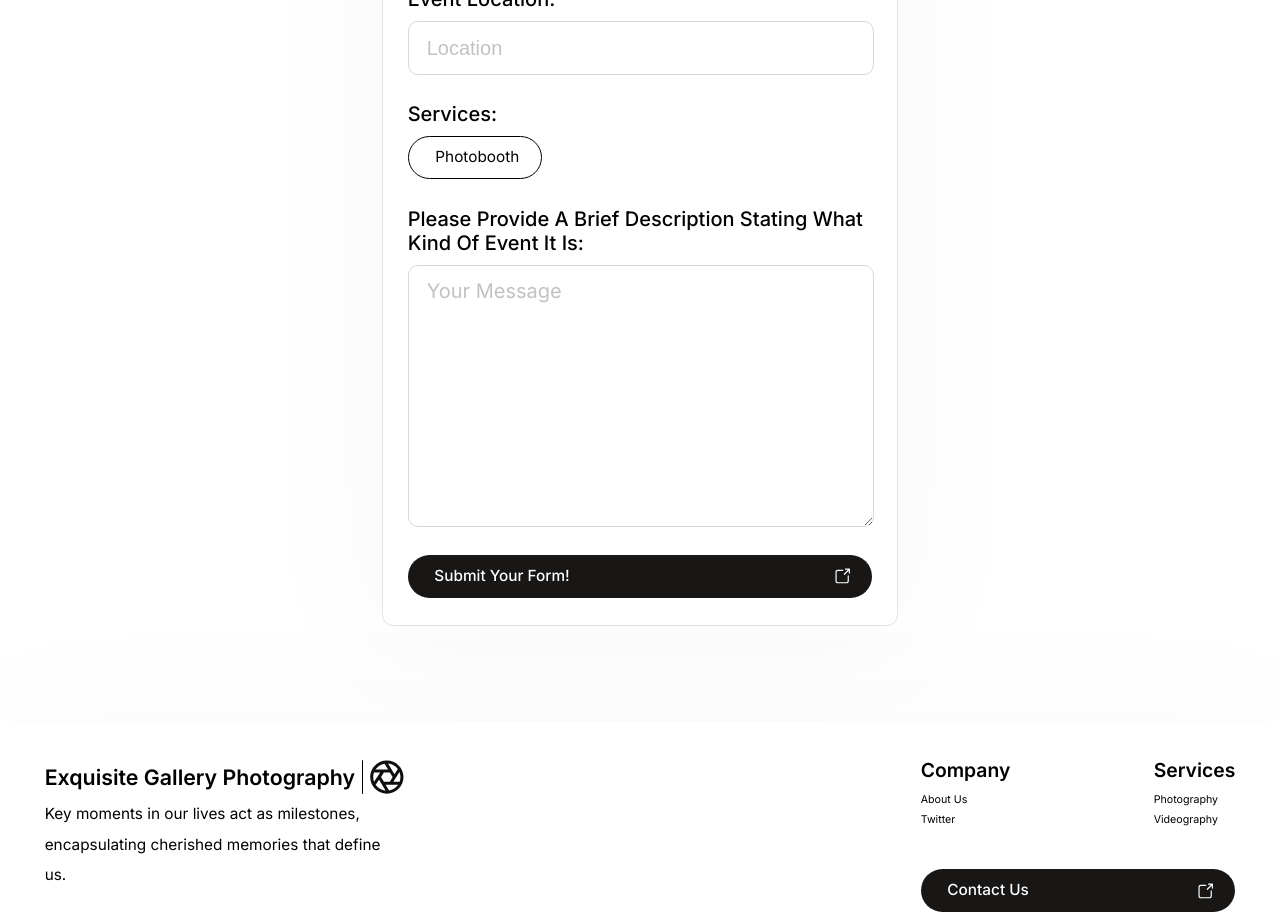
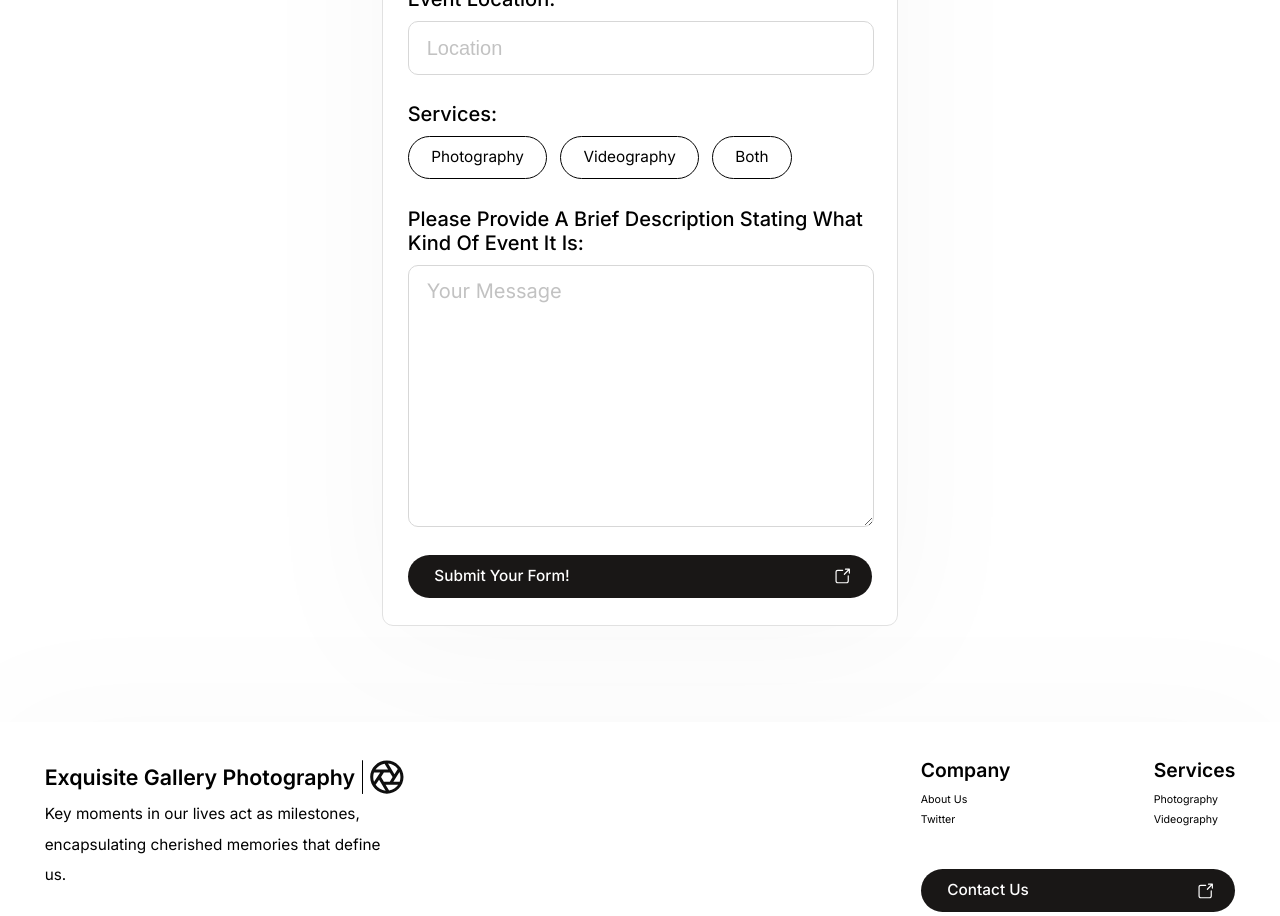
Before and after one commit to Identityofsine/egpparties, a Next.js app: page /consultation in a window 1280 px wide. Shown: the part 900-1816 px from the top of the page. Built offline with nearby package versions, Linux system fonts and the light colour scheme.

Commit message:
added animations

```diff
--- a/src/app/(root)/consultation/page.tsx
+++ b/src/app/(root)/consultation/page.tsx
@@ -1,5 +1,6 @@
 import Button from '@/components/Button';
 import { Input } from '@/components/Input';
+import Services from '@/components/Services';
 import TextArea from '@/components/TextArea';
 import Toggleable from '@/components/Toggleable';
 import '@/styles/pages/consultation.scss';
@@ -41,7 +42,7 @@ export default function Consultation() {
 						<div className="flex column label-gap">
 							<label htmlFor="Event">Services:</label>
 							<div className="flex align-center gap-01">
-								<Toggleable text={"Photobooth"} />
+								<Services services={["Photography", "Videography", "Both"]} />
 							</div>
 						</div>
 						<div className="flex column label-gap">
--- /dev/null
+++ b/src/components/Services.tsx
@@ -0,0 +1,40 @@
+'use client';
+
+import { useState } from "react";
+import Toggleable from "./Toggleable";
+
+export type Service = {
+	name: string,
+	active?: boolean
+}
+
+type ServicesProps = {
+	services: string[]
+}
+
+export default function Services(props: ServicesProps) {
+
+	const [services, setServices] = useState<Service[]>(props.services.map(service => ({ name: service, active: false })));
+
+	function setActive(index: number) {
+		const newServices = services.map((service, i) => {
+			if (i === index) {
+				return { ...service, active: !service.active }
+			}
+			return service;
+		});
+		setServices(newServices);
+	}
+
+	return (
+		<>
+			<input type="hidden" hidden={true} name="services" value={services.filter(service => service.active).map(service => service.name).join(', ')} />
+			{services.map((service, index) => (
+				<>
+					< Toggleable key={index} text={service.name} active={service.active} onClick={() => setActive(index)} />
+				</>
+			))}
+		</>
+	)
+
+}
--- a/src/components/Toggleable.tsx
+++ b/src/components/Toggleable.tsx
@@ -10,7 +10,7 @@ type ToggleableProps = {
 
 export default function Toggleable(props: ToggleableProps) {
 	return (
-		<div className="toggle">
+		<div className={`toggle ${props.active ? 'active' : ''}`} onClick={() => props.onClick?.()}>
 			<p>{props.text}</p>
 		</div>
 	)
--- a/src/styles/toggleable.scss
+++ b/src/styles/toggleable.scss
@@ -1,20 +1,58 @@
 .toggle {
+	$speed: 200ms;
+	position: relative;
 	display: flex;
 	align-items: center;
 	justify-content: space-between;
 	width: fit-content;
 	min-height: 0.8667rem;
-	padding: .105rem 0;
-	padding-left: 0.5333rem;
-	padding-right: 0.4444867rem;
+	padding: .105rem .45rem;
 	border: 1.06px solid #000000;
 	border-radius: 51.75px;
 	gap: .7rem;
 	cursor: pointer;
+	transition: all $speed ease-in-out;
+
+	@keyframes toggle {
+		0% {
+			width: 0%;
+			height: 0%
+		}
+
+		100% {
+			width: 100%;
+			height: 100%
+		}
+	}
+
+	&::before {
+		position: absolute;
+		content: '';
+		width: 0%;
+		height: 0%;
+		top: 50%;
+		left: 50%;
+		transform: translate(-50%, -50%);
+		background: var(--button-primary);
+		border-radius: 51.75px;
+		transition: all $speed ease-in-out;
+	}
 
 	&.active {
-		background: var(--button-primary);
-		border: none;
+
+		&::before {
+			position: absolute;
+			content: '';
+			width: 100%;
+			height: 100%;
+			//center
+			top: 50%;
+			left: 50%;
+			transform: translate(-50%, -50%);
+			background: var(--button-primary);
+			border-radius: 51.75px;
+			border: 1.06px solid #000000;
+		}
 
 		p {
 			color: white;
--- a/src/toggleable.scss
+++ /dev/null
@@ -1,36 +0,0 @@
-.toggle {
-	display: flex;
-	align-items: center;
-	justify-content: center;
-	width: fit-content;
-	min-height: 0.8667rem;
-	border: 1.06px solid #000000;
-	border-radius: 51.75px;
-	gap: .7rem;
-	cursor: pointer;
-	padding: .15rem 0;
-
-	&.active {
-		background: var(--button-primary);
-		border: none;
-
-		p {
-			color: white;
-			font-weight: 500;
-		}
-
-		img {
-			filter: invert(83%) sepia(99%) saturate(2%) hue-rotate(43deg) brightness(108%) contrast(100%);
-		}
-	}
-
-	p {
-		line-height: 1.1;
-		transform: translateY(0.0092rem);
-		user-select: none;
-		width: 100%;
-		text-wrap: nowrap;
-		color: black;
-	}
-
-}
```
